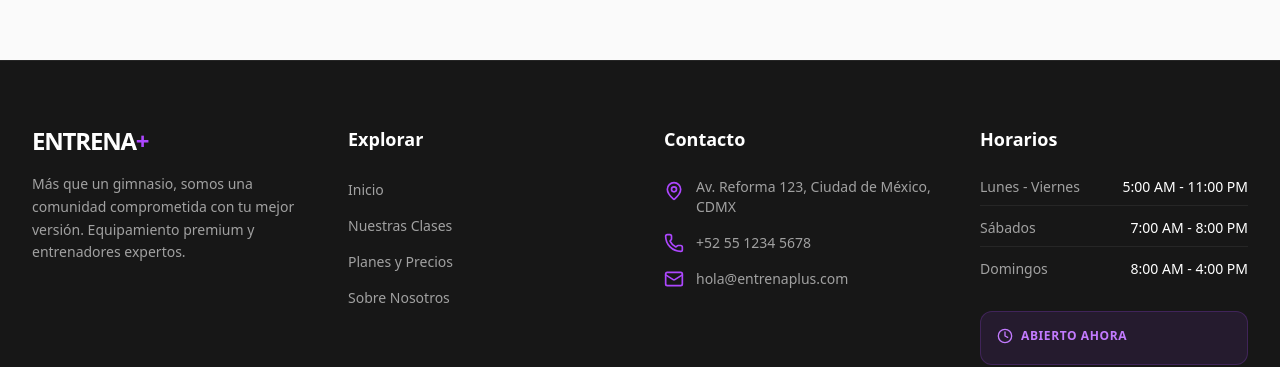
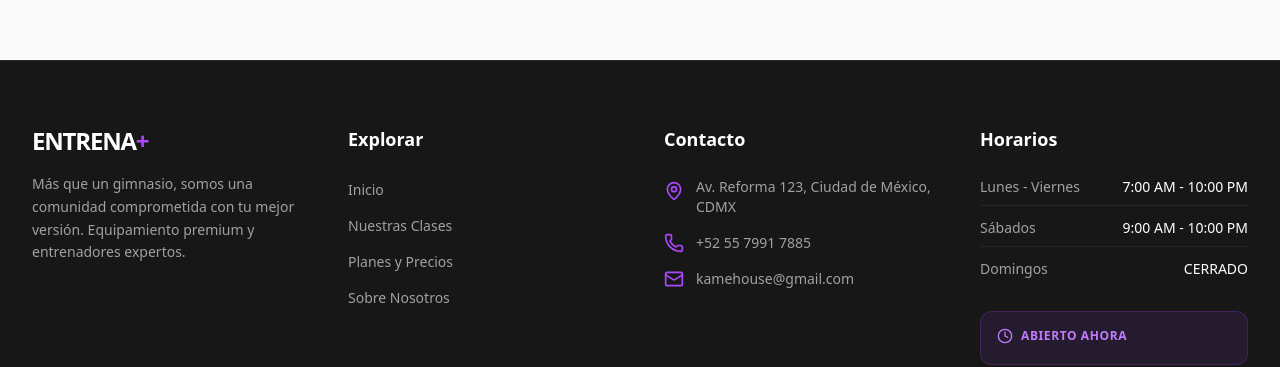
Before and after one commit to Aguacate1028/Entrena-, a React (Vite) app in the folder client/: page /clases in a window 1280 px wide. Shown: the part 804-1171 px from the top of the page. Built offline with nearby package versions, Linux system fonts and the light colour scheme; no server answers.

Commit message:
Update Footer.jsx
Cambio de info gym

```diff
--- a/client/src/components/Footer.jsx
+++ b/client/src/components/Footer.jsx
@@ -48,11 +48,11 @@ const Footer = () => {
                             </li>
                             <li className="flex items-center gap-3">
                                 <Phone size={20} className="text-purple-500 flex-shrink-0" />
-                                <span className="text-sm">+52 55 1234 5678</span>
+                                <span className="text-sm">+52 55 7991 7885</span>
                             </li>
                             <li className="flex items-center gap-3">
                                 <Mail size={20} className="text-purple-500 flex-shrink-0" />
-                                <span className="text-sm">hola@entrenaplus.com</span>
+                                <span className="text-sm">kamehouse@gmail.com</span>
                             </li>
                         </ul>
                     </div>
@@ -63,15 +63,15 @@ const Footer = () => {
                         <ul className="space-y-3">
                             <li className="flex justify-between text-sm border-b border-neutral-800 pb-2">
                                 <span>Lunes - Viernes</span>
-                                <span className="text-white font-medium">5:00 AM - 11:00 PM</span>
+                                <span className="text-white font-medium">7:00 AM - 10:00 PM</span>
                             </li>
                             <li className="flex justify-between text-sm border-b border-neutral-800 pb-2">
                                 <span>Sábados</span>
-                                <span className="text-white font-medium">7:00 AM - 8:00 PM</span>
+                                <span className="text-white font-medium">9:00 AM - 10:00 PM</span>
                             </li>
                             <li className="flex justify-between text-sm pb-2">
                                 <span>Domingos</span>
-                                <span className="text-white font-medium">8:00 AM - 4:00 PM</span>
+                                <span className="text-white font-medium">CERRADO</span>
                             </li>
                         </ul>
                         <div className="mt-6 p-4 bg-purple-500/10 rounded-xl border border-purple-500/20">
```
